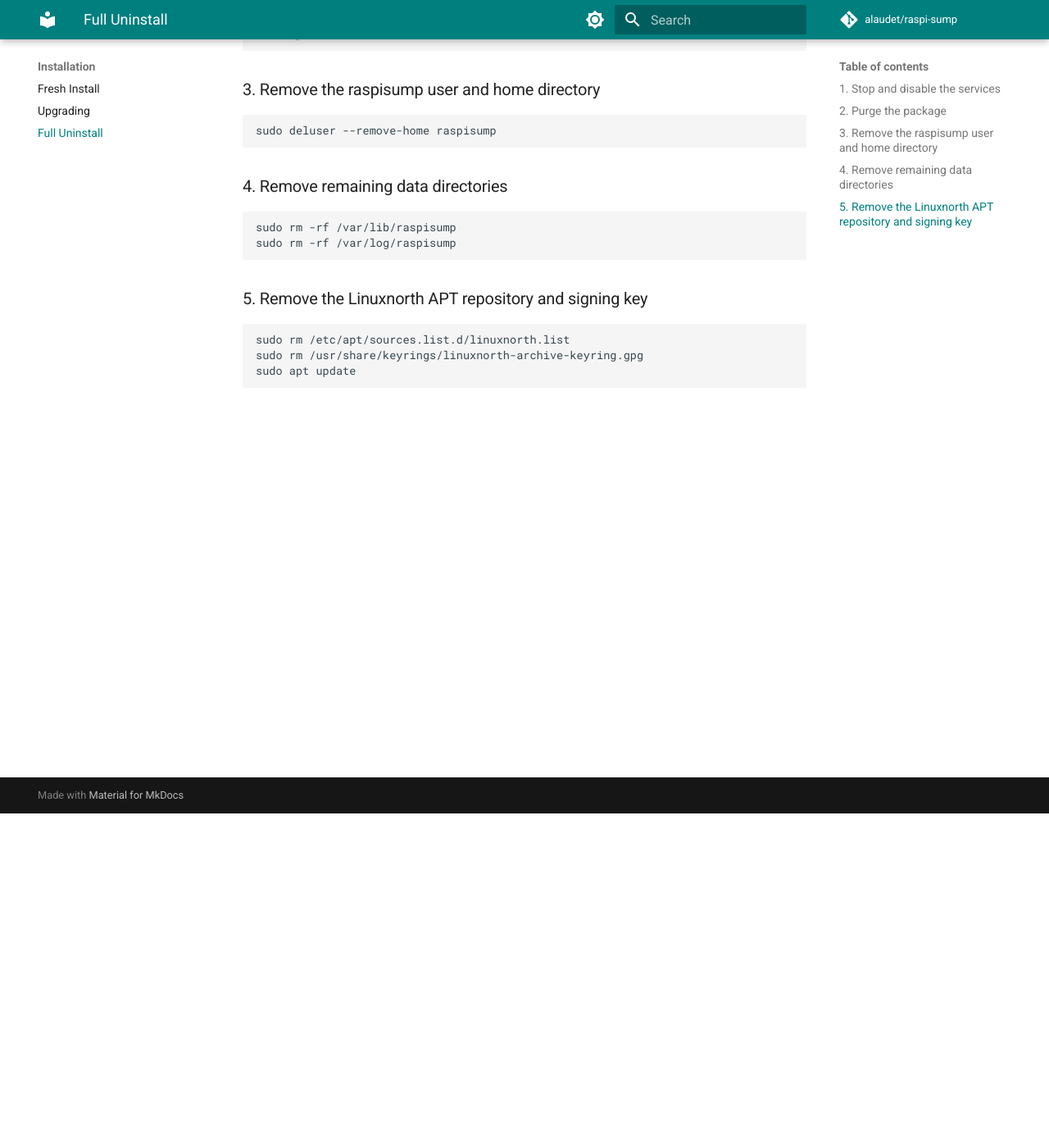
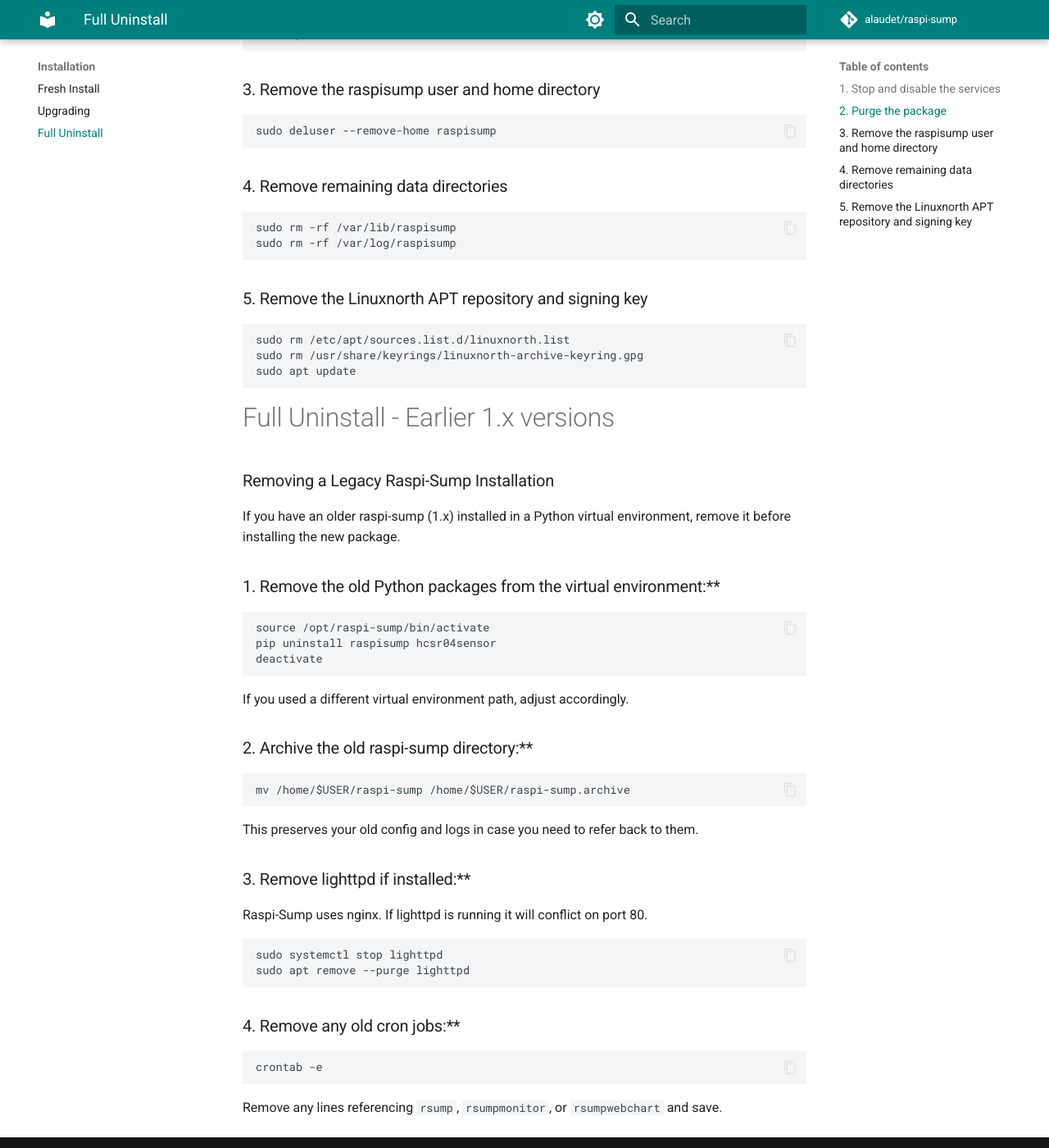
Before and after one commit to alaudet/raspi-sump, an MkDocs documentation site: the page built from docs/uninstall.md, in a window 1280 px wide and 1400 px high, scrolled down 408 px. Shown: the whole window at 82% size. Built offline with MkDocs 1.6.1 and Material for MkDocs 9.7.7, drawn with Linux system fonts in a browser that asks for light colours; comment, search, counter and statistics services are not loaded.

Commit message:
Update documentation

````diff
--- a/docs/uninstall.md
+++ b/docs/uninstall.md
@@ -34,3 +34,46 @@ sudo rm /etc/apt/sources.list.d/linuxnorth.list
 sudo rm /usr/share/keyrings/linuxnorth-archive-keyring.gpg
 sudo apt update
 ```
+
+
+# Full Uninstall - Earlier 1.x versions { #earlier-1x }
+
+### Removing a Legacy Raspi-Sump Installation
+
+If you have an older raspi-sump (1.x) installed in a Python virtual environment,
+remove it before installing the new package.
+
+### 1. Remove the old Python packages from the virtual environment:**
+
+```bash
+source /opt/raspi-sump/bin/activate
+pip uninstall raspisump hcsr04sensor
+deactivate
+```
+
+If you used a different virtual environment path, adjust accordingly.
+
+### 2. Archive the old raspi-sump directory:**
+
+```bash
+mv /home/$USER/raspi-sump /home/$USER/raspi-sump.archive
+```
+
+This preserves your old config and logs in case you need to refer back to them.
+
+### 3. Remove lighttpd if installed:**
+
+Raspi-Sump uses nginx. If lighttpd is running it will conflict on port 80.
+
+```bash
+sudo systemctl stop lighttpd
+sudo apt remove --purge lighttpd
+```
+
+### 4. Remove any old cron jobs:**
+
+```bash
+crontab -e
+```
+
+Remove any lines referencing `rsump`, `rsumpmonitor`, or `rsumpwebchart` and save.
--- a/mkdocs.yml
+++ b/mkdocs.yml
@@ -28,6 +28,7 @@ theme:
     - navigation.top
     - search.highlight
     - content.action.edit
+    - content.code.copy
 
 markdown_extensions:
   - admonition
````
Also changed, not shown: docs/configuration.md (+2 -0 lines), docs/hardware.md (+7 -0 lines), docs/installation.md (+5 -2 lines), docs/web-interface.md (+4 -0 lines).
